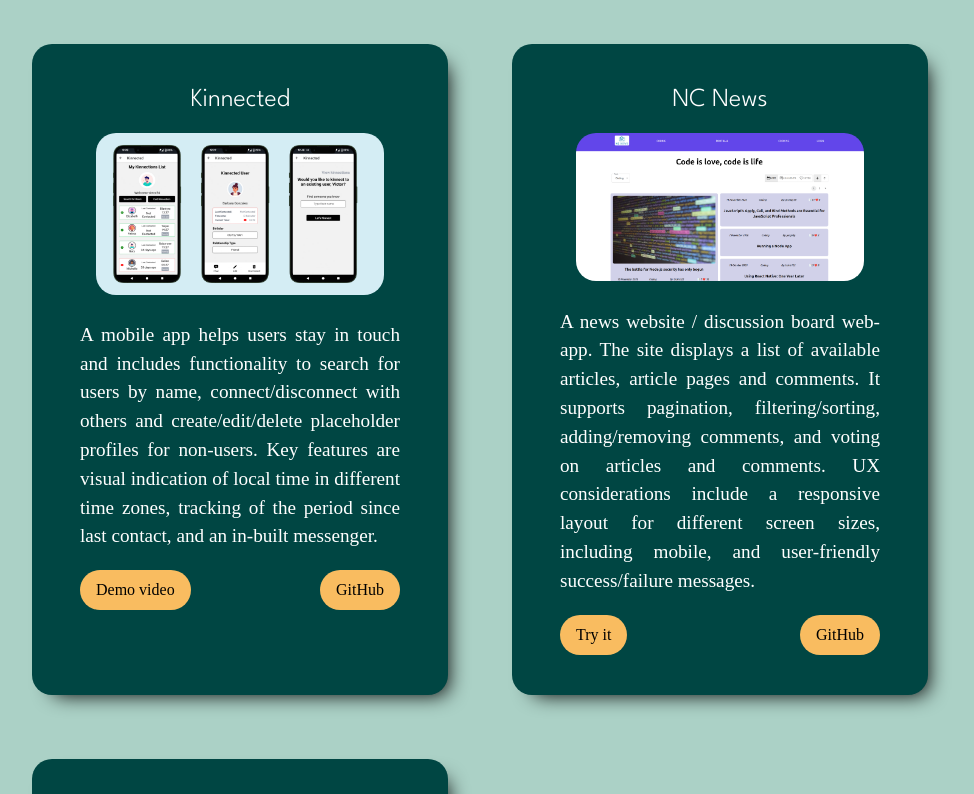
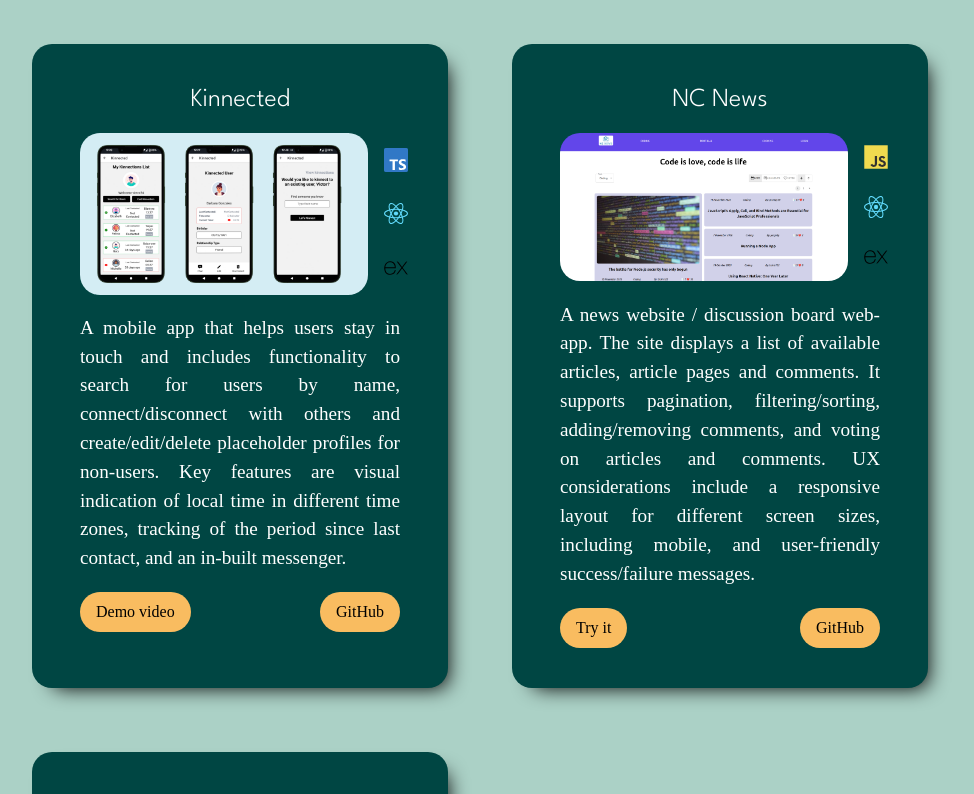
Before and after one commit to marmaryia/portfolio-website, a React (Vite) app: page / in a window 1280 px wide. Shown: the part 1700-2494 px from the top of the page, without its empty margins (160-1134 px from the left). Built offline with nearby package versions, Linux system fonts and the light colour scheme; a web font is replaced by a local one.

Commit message:
add technology icons to projects

```diff
--- a/src/components/ProjectCard.jsx
+++ b/src/components/ProjectCard.jsx
@@ -2,11 +2,22 @@ function ProjectCard({ project }) {
   return (
     <div className="project-card box-shadow">
       <h3>{project.projectName}</h3>
-      <img
-        src={project.image}
-        alt={project.projectName + " " + "screenshot"}
-        className="project-img"
-      />
+      <div className="project-card-img-section">
+        <img
+          src={project.image}
+          alt={project.projectName + " " + "screenshot"}
+          className="project-img"
+        />
+        {project.techLogos.map((logo, i) => {
+          return (
+            <img
+              key={i}
+              src={`icons/${logo}.svg`}
+              className="project-tech-icon"
+            />
+          );
+        })}
+      </div>
       <p>{project.projectDescription}</p>
       <ul>
         {project.links.map((link, i) => {
--- a/src/components/Projects.jsx
+++ b/src/components/Projects.jsx
@@ -5,7 +5,7 @@ function Projects({ refCallback }) {
   const projects = [
     {
       projectName: "Kinnected",
-      projectDescription: `A mobile app helps users stay in touch and  includes functionality to search for users by name, connect/disconnect with others and create/edit/delete placeholder profiles for non-users. Key features are visual indication of local time in different time zones, tracking of the period since last contact, and an in-built messenger.`,
+      projectDescription: `A mobile app that helps users stay in touch and  includes functionality to search for users by name, connect/disconnect with others and create/edit/delete placeholder profiles for non-users. Key features are visual indication of local time in different time zones, tracking of the period since last contact, and an in-built messenger.`,
       links: [
         {
           GitHub: "https://github.com/undivfined/kinnected_frontend",
@@ -13,6 +13,7 @@ function Projects({ refCallback }) {
         { "Demo video": "https://www.youtube.com/watch?v=XfXqJcuv6q0" },
       ],
       image: "kinnected.png",
+      techLogos: ["ts", "react", "express2"],
     },
     {
       projectName: "NC News",
@@ -24,6 +25,7 @@ function Projects({ refCallback }) {
         { "Try it": "https://maryia-nc-news.netlify.app/" },
       ],
       image: "nc-news.png",
+      techLogos: ["js", "react", "express2"],
     },
     {
       projectName: "Hangman",
@@ -34,6 +36,7 @@ function Projects({ refCallback }) {
         },
       ],
       image: "hangman.png",
+      techLogos: ["ts", "react"],
     },
   ];
 
--- a/src/styles/Projects.css
+++ b/src/styles/Projects.css
@@ -3,7 +3,6 @@
   background-color: var(--card-background-color);
   color: var(--text-light);
   padding: 1.5em 3em;
-  /* figure out spacing */
   margin: 2em;
 }
 
@@ -12,9 +11,24 @@
   text-align: justify;
 }
 
+.project-card-img-section {
+  display: grid;
+  grid-template-columns: 90% 10%;
+  grid-template-rows: 1fr 1fr 1fr;
+  column-gap: 1em;
+  align-items: center;
+}
+
+.project-tech-icon {
+  grid-column: 2;
+  width: 75%;
+}
+
 .project-img {
-  max-width: 90%;
+  max-width: 100%;
   border-radius: 20px;
+  grid-row: 1/4;
+  grid-column: 1;
 }
 
 .project-card ul {
```
